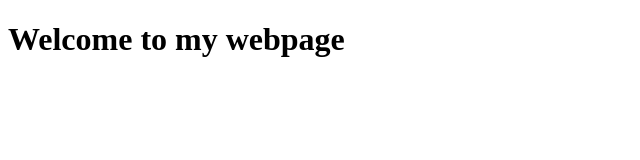
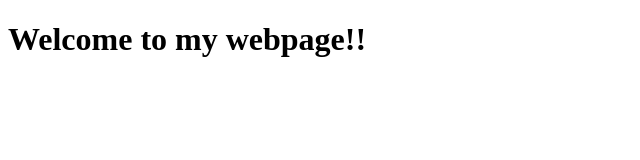
Before and after one commit to eddie-kay0462/eddie-kay0462.github.io, a plain HTML site: page index.html in a window 1280 px wide. Shown: the full height of the page, 0-640 px from the left. Drawn offline with Linux system fonts and the light colour scheme.

Commit message:
Mt pages

```diff
--- a/index.html
+++ b/index.html
@@ -6,6 +6,6 @@
     </head>
 
     <body>
-        <h1>Welcome to my webpage</h1>
+        <h1>Welcome to my webpage!!</h1>
     </body>
 </html>
```
